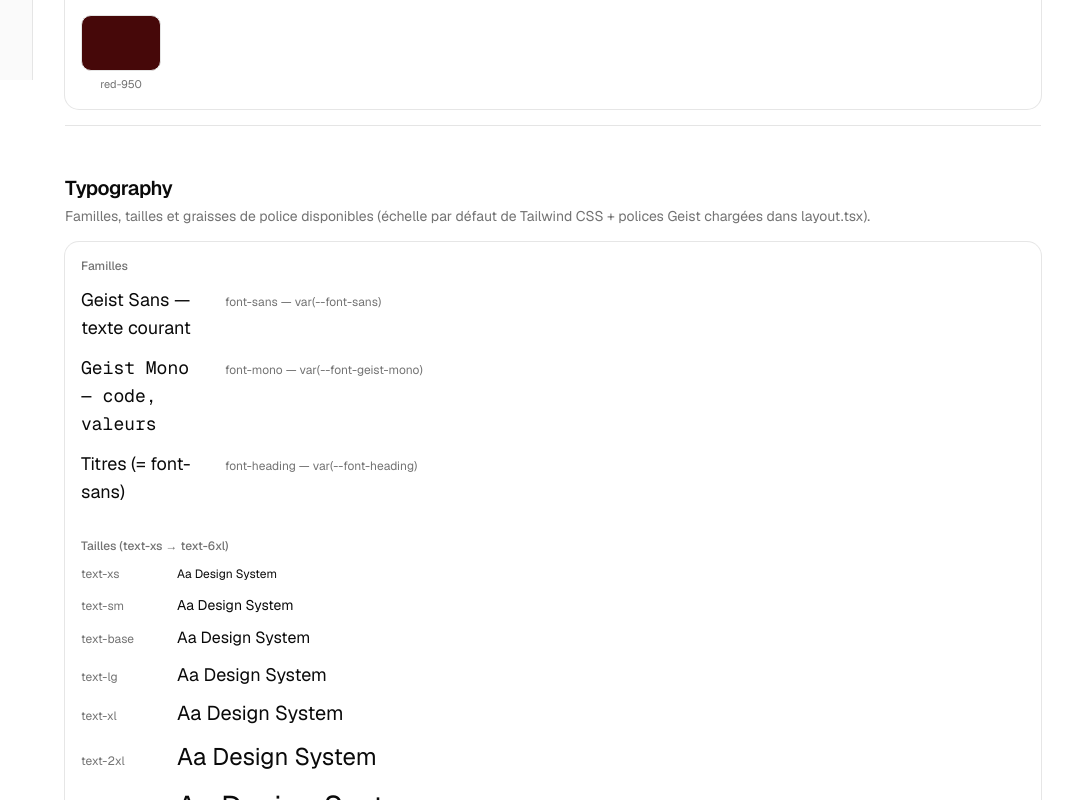
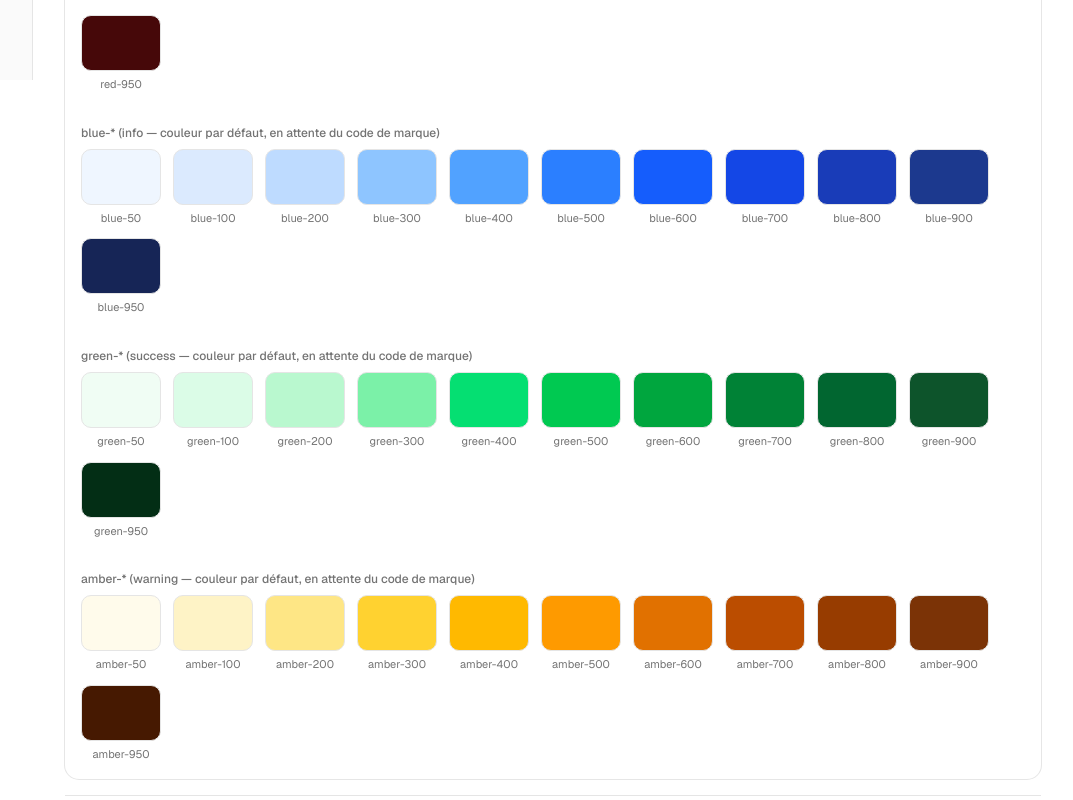
Before and after one commit to Clement-rnd/design-system-test, a Next.js app: page /showcase/tokens in a window 1280 px wide. Shown: the part 720-1520 px from the top of the page, without its empty margins (207-1280 px from the left). Built offline with nearby package versions, Linux system fonts and the light colour scheme.

Commit message:
Affiche les palettes blue/green/amber dans la section Primitives — couleurs

```diff
--- a/app/showcase/tokens/page.tsx
+++ b/app/showcase/tokens/page.tsx
@@ -5,6 +5,9 @@ import { Badge } from "@/components/ui/badge"
 const GRAY_STEPS = [50, 100, 200, 300, 400, 500, 600, 700, 800, 900, 950]
 const BRAND_STEPS = [50, 100, 200, 300, 400, 500, 600, 700, 800, 900]
 const RED_STEPS = [50, 100, 200, 300, 400, 500, 600, 700, 800, 900, 950]
+const BLUE_STEPS = [50, 100, 200, 300, 400, 500, 600, 700, 800, 900, 950]
+const GREEN_STEPS = [50, 100, 200, 300, 400, 500, 600, 700, 800, 900, 950]
+const AMBER_STEPS = [50, 100, 200, 300, 400, 500, 600, 700, 800, 900, 950]
 
 const RADIUS_STEPS = [
   { name: "sm", var: "--radius-sm" },
@@ -202,6 +205,21 @@ export default function TokensPage() {
               steps={BRAND_STEPS}
             />
             <ColorScale label="red-* (destructive)" prefix="red" steps={RED_STEPS} />
+            <ColorScale
+              label="blue-* (info — couleur par défaut, en attente du code de marque)"
+              prefix="blue"
+              steps={BLUE_STEPS}
+            />
+            <ColorScale
+              label="green-* (success — couleur par défaut, en attente du code de marque)"
+              prefix="green"
+              steps={GREEN_STEPS}
+            />
+            <ColorScale
+              label="amber-* (warning — couleur par défaut, en attente du code de marque)"
+              prefix="amber"
+              steps={AMBER_STEPS}
+            />
           </div>
         </Section>
 
```
